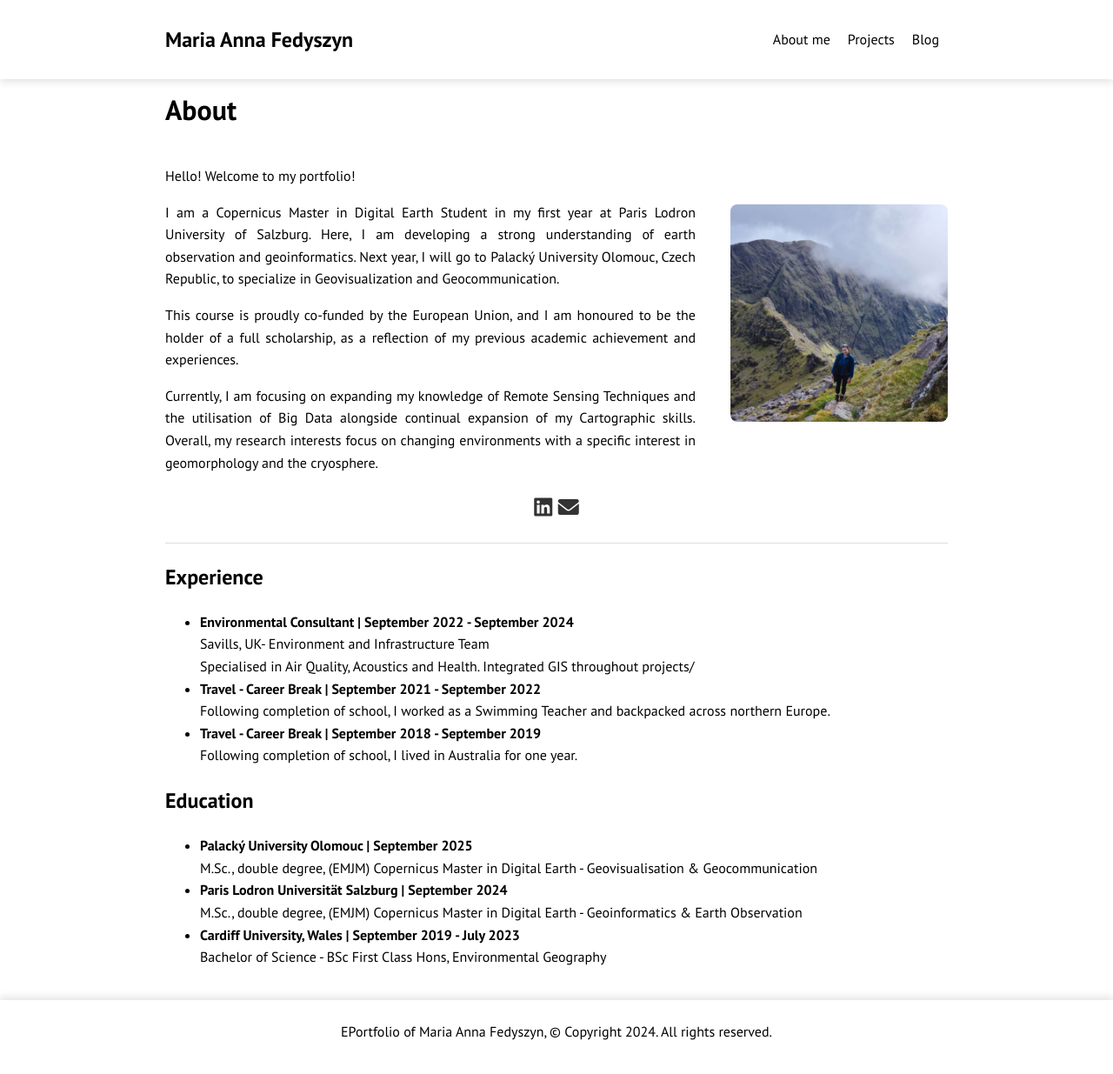
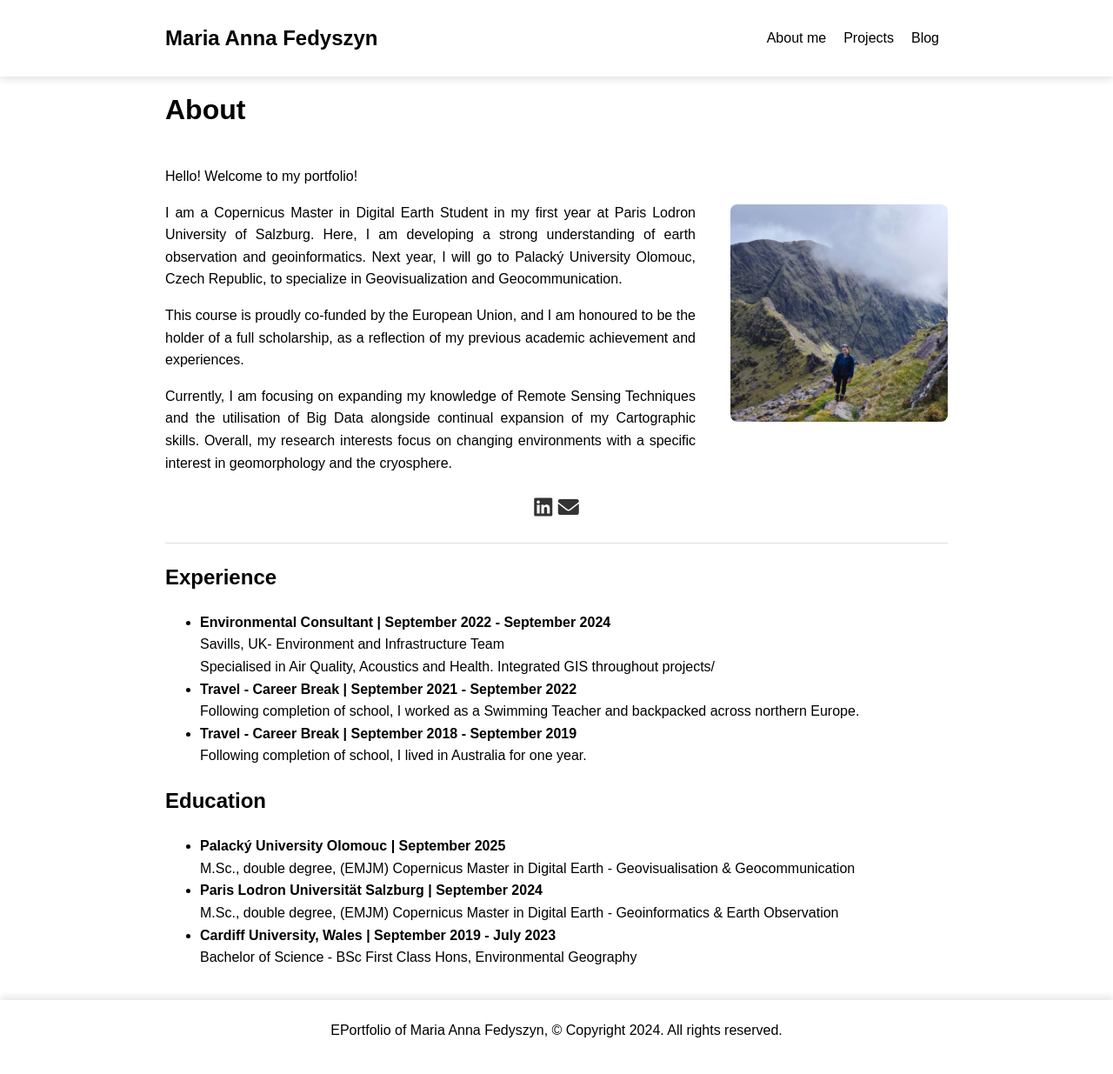
Before and after one commit to maria-anna-gis/maria-anna-gis.github.io, a Jekyll site: the page built from index.md, in a window 1280 px wide and 1242 px high. Shown: the top 1235 px of the window at 87% size. Built offline with Jekyll 4.4.1, drawn with Linux system fonts in a browser that asks for light colours.

Commit message:
Update default.html

```diff
--- a/_layouts/default.html
+++ b/_layouts/default.html
@@ -6,8 +6,8 @@
     <title>{{ page.title }} - {{ site.title }}</title>
     <link rel="stylesheet" href="{{ "/assets/main.css" | relative_url }}">
     <meta name="viewport" content="width=device-width, initial-scale=1.0">
-    <link href="https://fonts.googleapis.com/css2?family=PT+Sans:ital,wght@0,400;0,700;1,400;1,700&display=swap" rel="stylesheet">
-    <link rel="icon" href="{{ "/assets/images/favicon.svg" | relative_url }}" type="image/svg+xml">
+    <link href="https://fonts.googleapis.com/css2?family=Noto+Sans:ital,wght@0,400;0,700;1,400;1,700&display=swap" rel="stylesheet">
+    <link rel="icon" href="{{ "/assets/icon/mariaicon.svg" | relative_url }}" type="image/svg+xml">
     <link rel="stylesheet" href="https://cdnjs.cloudflare.com/ajax/libs/font-awesome/5.15.4/css/all.min.css">
     <link rel="stylesheet" href="https://cdnjs.cloudflare.com/ajax/libs/font-awesome/6.0.0-beta3/css/all.min.css">
 </head>
```
